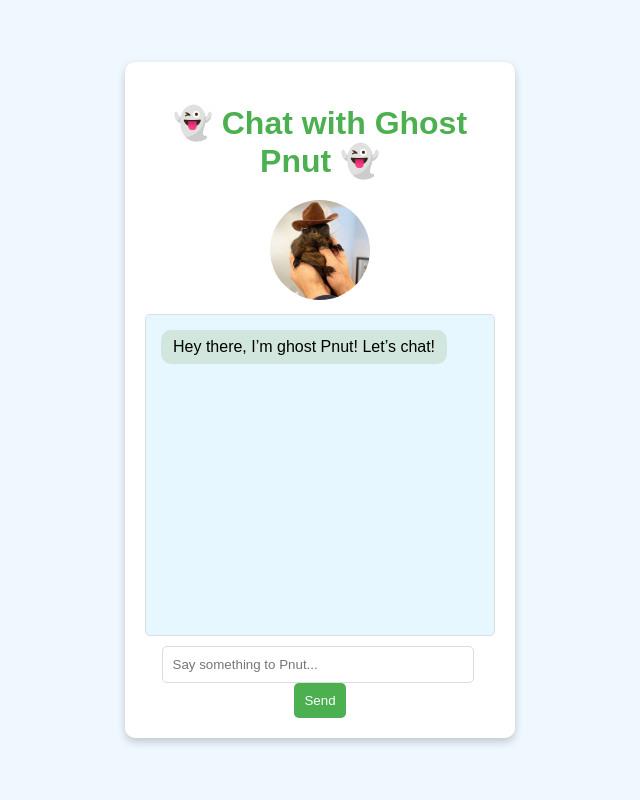
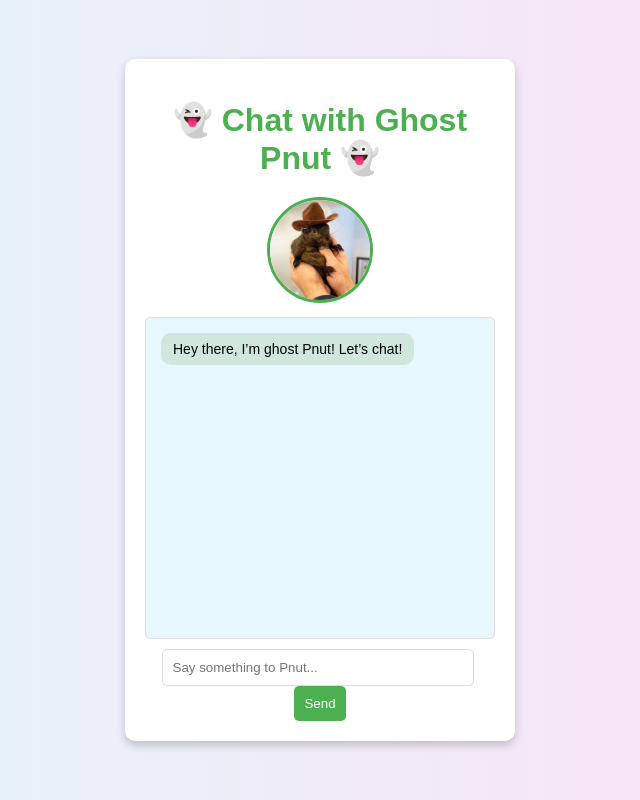
Before and after one commit to dgnarasan/pnut-ghost, a Flask app: page / in a window 1280 px wide. Shown: the whole page, without its empty margins (320-960 px from the left). Run offline with Flask 3, Linux system fonts and the light colour scheme.

Commit message:
Update style.css

```diff
--- a/static/css/style.css
+++ b/static/css/style.css
@@ -1,11 +1,13 @@
+/* Updated style.css */
+
 body {
     font-family: Arial, sans-serif;
     display: flex;
     justify-content: center;
     align-items: center;
     height: 100vh;
-    background-color: #f0f8ff;
     margin: 0;
+    background: linear-gradient(to right, #e0f7fa, #ffe0f7); /* Soft gradient */
 }
 
 .chat-container {
@@ -27,6 +29,7 @@ h1 {
     height: auto;
     border-radius: 50%;
     margin-bottom: 10px;
+    border: 3px solid #4CAF50;
 }
 
 #chat-box {
@@ -46,6 +49,7 @@ h1 {
     padding: 8px 12px;
     margin: 5px;
     border-radius: 10px;
+    font-size: 14px;
 }
 
 .bot-message {
```
